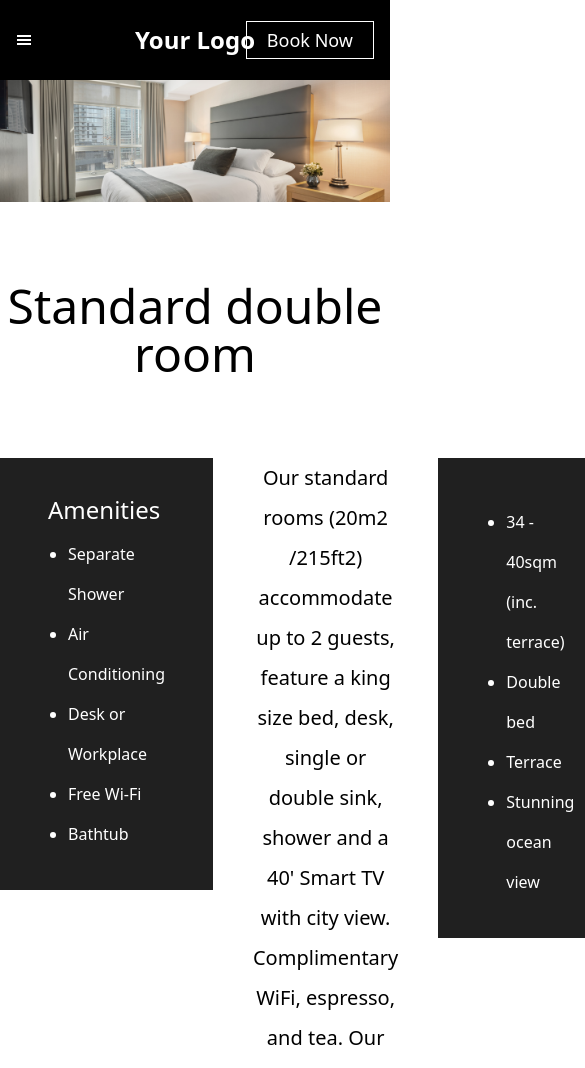
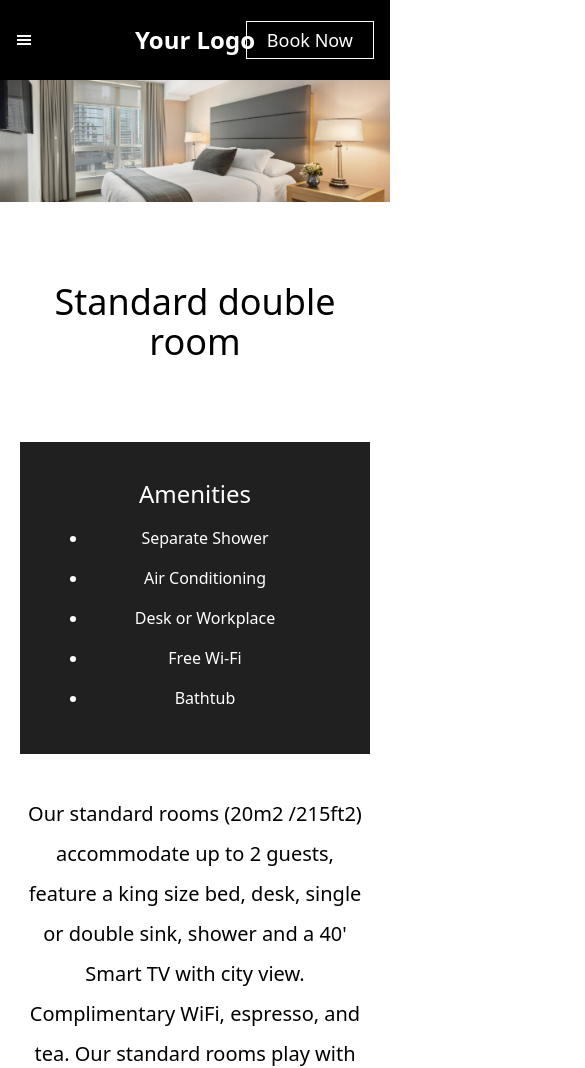
Before and after one commit to hotel-management-web-app/client, a Next.js app: page /rooms/1 in a window 390 px wide. Shown: the top 1068 px of the page, 585 px wide, since content can reach past the window. Built offline with nearby package versions, Linux system fonts and the light colour scheme.

Commit message:
add responsiveness

```diff
--- a/pages/rooms/[id].tsx
+++ b/pages/rooms/[id].tsx
@@ -45,12 +45,12 @@ const Room = () => {
   return (
     <div>
       <Image src={RoomBg} alt="Standard double room" layout="responsive" />
-      <div className="container mx-auto max-w-container mb-40">
-        <h1 className="text-center text-5xl font-light mt-20">
+      <div className="container mx-auto max-w-container mb-40 px-5 2xl:px-0">
+        <h1 className="text-center text-4xl sm:text-5xl font-light mt-20">
           Standard double room
         </h1>
-        <div className="flex justify-between gap-10 items-start mt-20">
-          <div className="bg-dark-gray w-72 text-white px-12 py-9">
+        <div className="flex flex-col 2xl:flex-row flex-wrap items-center 2xl:justify-between gap-10 2xl:items-start mt-20">
+          <div className="bg-dark-gray w-full max-w-[750px] text-center 2xl:w-72 text-white px-12 py-9">
             <h2 className="text-2xl font-medium">Amenities</h2>
             <ul className="list-disc ml-5 mt-2 leading-[40px]">
               {amenities.map(amenity => (
@@ -69,7 +69,7 @@ const Room = () => {
             thoughtful details in each room foster a personalized experience
             making you feel at home.
           </p>
-          <div className="bg-dark-gray w-72 text-white px-12 py-9">
+          <div className="bg-dark-gray text-center w-full max-w-[750px] 2xl:w-72 text-white px-12 py-9">
             <ul className="list-disc ml-5 mt-2 leading-[40px]">
               {details.map(detail => (
                 <li key={nanoid()}>{detail}</li>
@@ -84,7 +84,7 @@ const Room = () => {
             </a>
           </Link>
         </div>
-        <div className="grid grid-cols-3 gap-20 mt-32">
+        <div className="grid md:grid-cols-2 2xl:grid-cols-3 gap-20 mt-32">
           {images.map((image, index) => (
             <Image
               key={nanoid()}
@@ -93,6 +93,7 @@ const Room = () => {
               width="450px"
               height="420px"
               onClick={() => openImageViewer(index)}
+              className="cursor-pointer"
             />
           ))}
           {isViewerOpen && (
```
